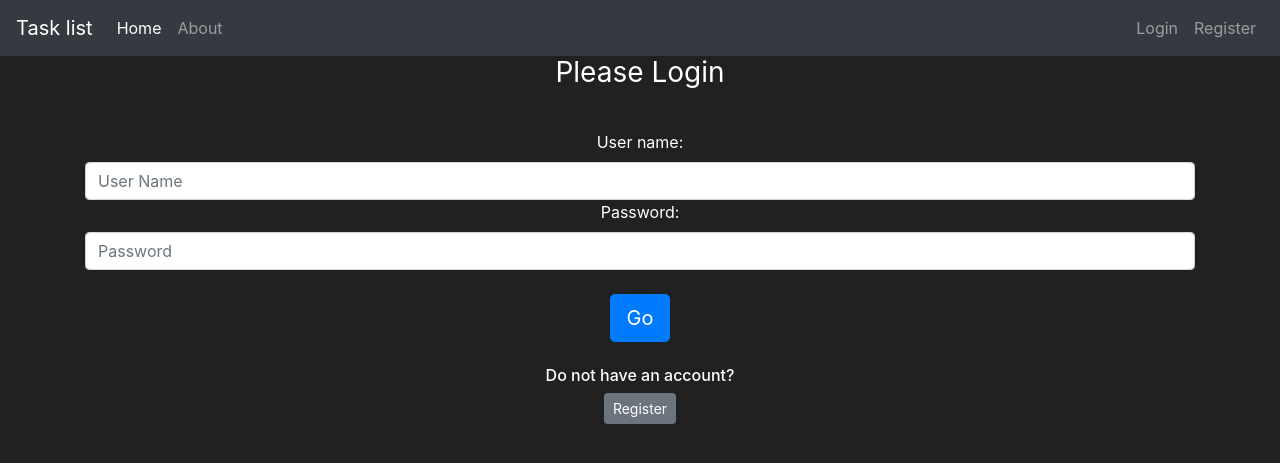
After one commit to alancalumby/tasklist, a Flask app: page /login in a window 1280 px wide. The commit adds this page. Shown: the top 463 px of the page. Run offline with Flask 2, Linux system fonts and the light colour scheme; some libraries are stand-ins or nearby versions.

Commit message:
Added login page and password encryption

```diff
--- a/tasklist/__init__.py
+++ b/tasklist/__init__.py
@@ -1,9 +1,13 @@
 from flask import Flask,render_template,url_for
 from flask_sqlalchemy import SQLAlchemy
+from flask_bcrypt import Bcrypt
 
 app = Flask(__name__)
 app.config['SQLALCHEMY_DATABASE_URI'] = 'sqlite:///tasklist.db'
 app.config['SECRET_KEY'] = 'f8742364ff5fc47c83ca01ee'
+
 db = SQLAlchemy(app)
 
+bcrypt = Bcrypt(app)
+
 from tasklist import routes
--- a/tasklist/forms.py
+++ b/tasklist/forms.py
@@ -20,3 +20,8 @@ class RegisterForm(FlaskForm):
     password = PasswordField(label='Password:', validators=[Length(min=2,max=60),DataRequired()])
     password_confirmation = PasswordField(label='Confirm your password:', validators=[EqualTo('password'),DataRequired()])
     submit = SubmitField(label='OK')
+
+class LoginForm(FlaskForm):
+    username = StringField(label='User name:', validators=[DataRequired()])
+    password = PasswordField(label='Password:', validators=[DataRequired()])
+    submit = SubmitField(label='Go')
--- a/tasklist/routes.py
+++ b/tasklist/routes.py
@@ -1,7 +1,7 @@
 from tasklist import app
 from flask import render_template, redirect, url_for, flash
 from tasklist.models import TaskItem, User
-from tasklist.forms import RegisterForm
+from tasklist.forms import RegisterForm, LoginForm
 from tasklist import db
 
 @app.route('/')
@@ -20,7 +20,7 @@ def register_page():
     if form.validate_on_submit():
         user_to_create = User(username=form.username.data,
                               email=form.email.data,
-                              password_hash=form.password.data)
+                              password=form.password.data)
         db.session.add(user_to_create)
         db.session.commit()
         return redirect(url_for('home_page'))
@@ -30,3 +30,8 @@ def register_page():
             flash(f'Error: {err_msg}', category='danger')
 
     return render_template('register.html', form=form)
+
+@app.route('/login',methods=['GET','POST'])
+def login_page():
+    form = LoginForm()
+    return render_template('login.html',form=form)
--- a/tasklist/templates/layout.html
+++ b/tasklist/templates/layout.html
@@ -30,7 +30,7 @@
                 </ul>
                 <ul class="navbar-nav">
                     <li class="nav-item">
-                        <a class="nav-link" href="#">Login</a>
+                        <a class="nav-link" href="{{ url_for('login_page') }}">Login</a>
                     </li>
                     <li class="nav-item">
                         <a class="nav-link" href="{{ url_for('register_page') }}">Register</a>
--- /dev/null
+++ b/tasklist/templates/login.html
@@ -0,0 +1,37 @@
+{% extends 'layout.html' %}
+
+{% block title%}
+    Login
+{% endblock %}
+
+{% block content%}
+<body class="text-center">
+    <div class="container">
+        <form method="POST" class="form-signin" style="color:white">
+            {{ form.hidden_tag() }}
+            <h1 class="h3 mb-3 font-weight-normal">
+                Please Login
+            </h1>
+            <br>
+            {{ form.username.label() }}
+            {{ form.username(class="form-control", placeholder="User Name") }}
+
+            {{ form.password.label() }}
+            {{ form.password(class="form-control", placeholder="Password") }}
+
+            <br>
+
+            {{ form.submit(class="btn btn-lg btn-primary") }}
+
+            <br>
+            <br>
+
+            <div class="checkbox mb-3">
+               <h6>Do not have an account?</h6>
+               <a class="btn btn-sm btn-secondary" href="{{ url_for('register_page') }}">Register</a>
+            </div>
+
+        </form>
+    </div>
+</body>
+{% endblock %}
```
Also changed, not shown: tasklist/models.py (+9 -0 lines), tasklist/templates/register.html (+8 -0 lines), README.md.
